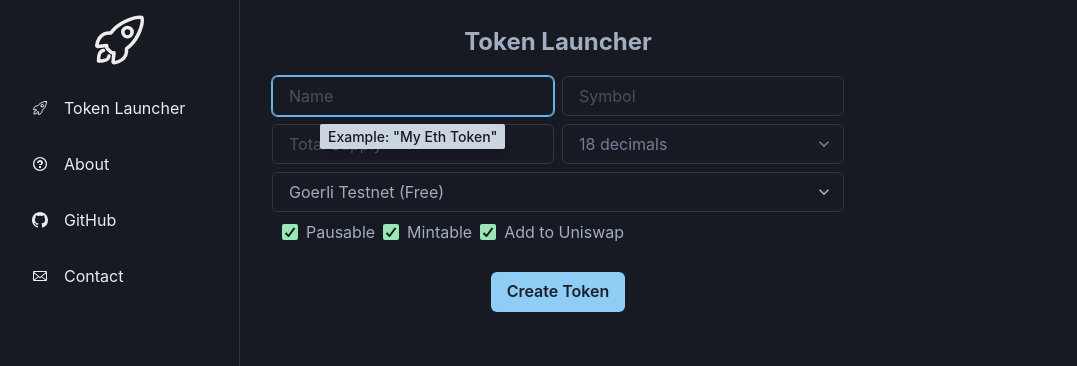
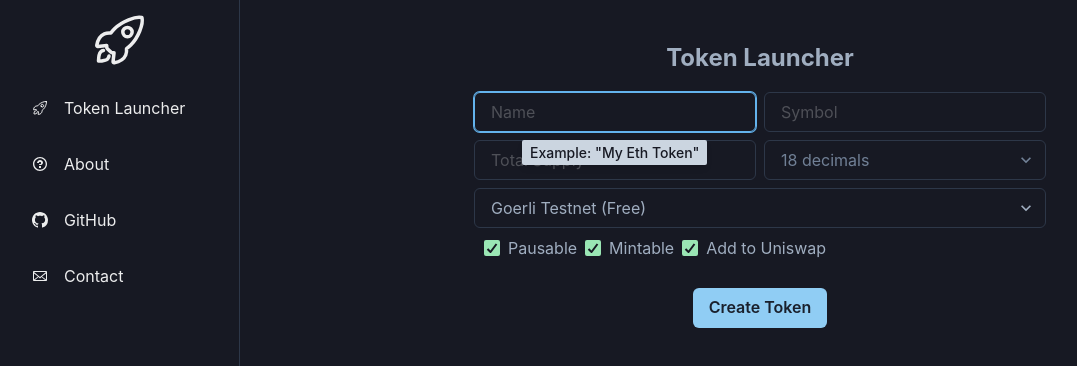
Before and after one commit to TokenLauncherCode/landing, a Next.js app: page / in a window 1280 px wide. Shown: the top 366 px of the page, without its empty margins (0-1077 px from the left). Built offline with nearby package versions, Linux system fonts and the light colour scheme.

Commit message:
fix menu

```diff
--- a/src/components/LaunchInput.tsx
+++ b/src/components/LaunchInput.tsx
@@ -2,7 +2,6 @@
 import { Text } from '@chakra-ui/react'
 import { useState } from 'react'
 import { supportedChains } from '@/supportedChains'
-import NextLink from 'next/link'
 
 export type Erc20LaunchDetails = {
   contractType: string
--- a/src/components/SideBar.tsx
+++ b/src/components/SideBar.tsx
@@ -149,8 +149,11 @@
 const MobileNav = ({ onOpen, ...rest }: MobileProps) => {
   return (
     <Flex
-      ml={{ base: 0, md: 60 }}
-      px={{ base: 4, md: 24 }}
+      position={'absolute'}
+      left={'2%'}
+      top={'2%'}
+      // ml={{ base: 0, md: 60 }}
+      // px={{ base: 4, md: 24 }}
       height="20"
       alignItems="center"
       justifyContent="flex-start"
--- a/src/pages/index.tsx
+++ b/src/pages/index.tsx
@@ -20,10 +20,9 @@
         <link rel="icon" href="/favicon.ico" />
       </Head>
 
-      <Box p={4} textColor='gray.400' position={'absolute'} top='0%'>
+      <Box p={4} textColor='gray.400'>
         <Center>
-            <LaunchInput />
-
+          <LaunchInput />
         </Center>
       </Box>
     </>
```
